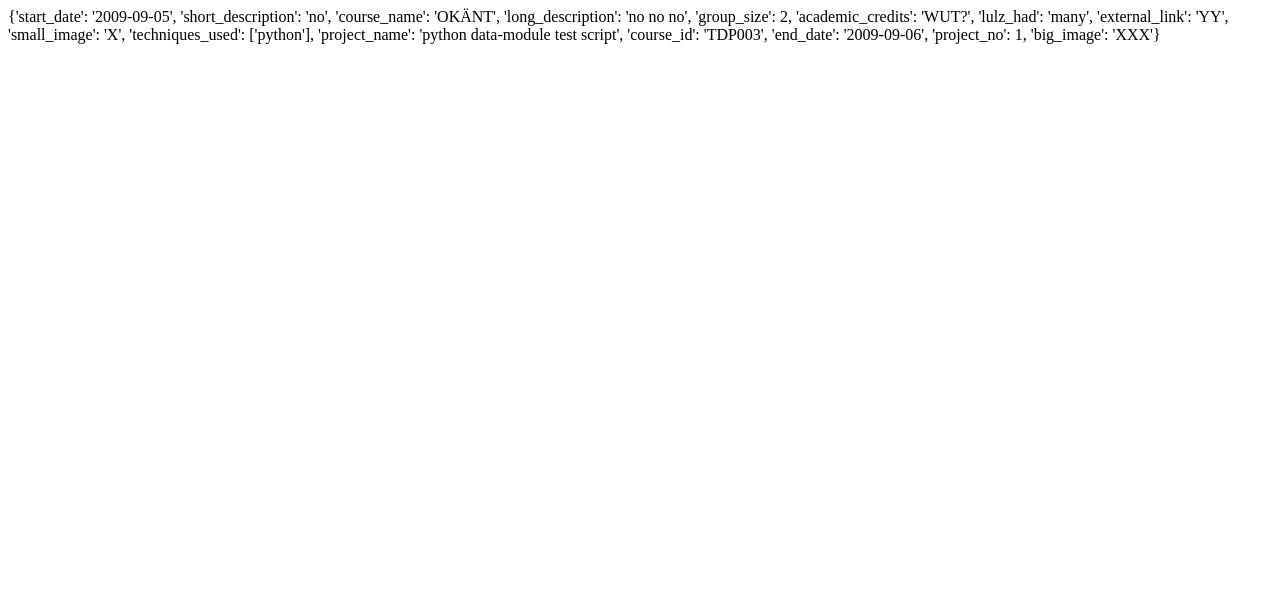
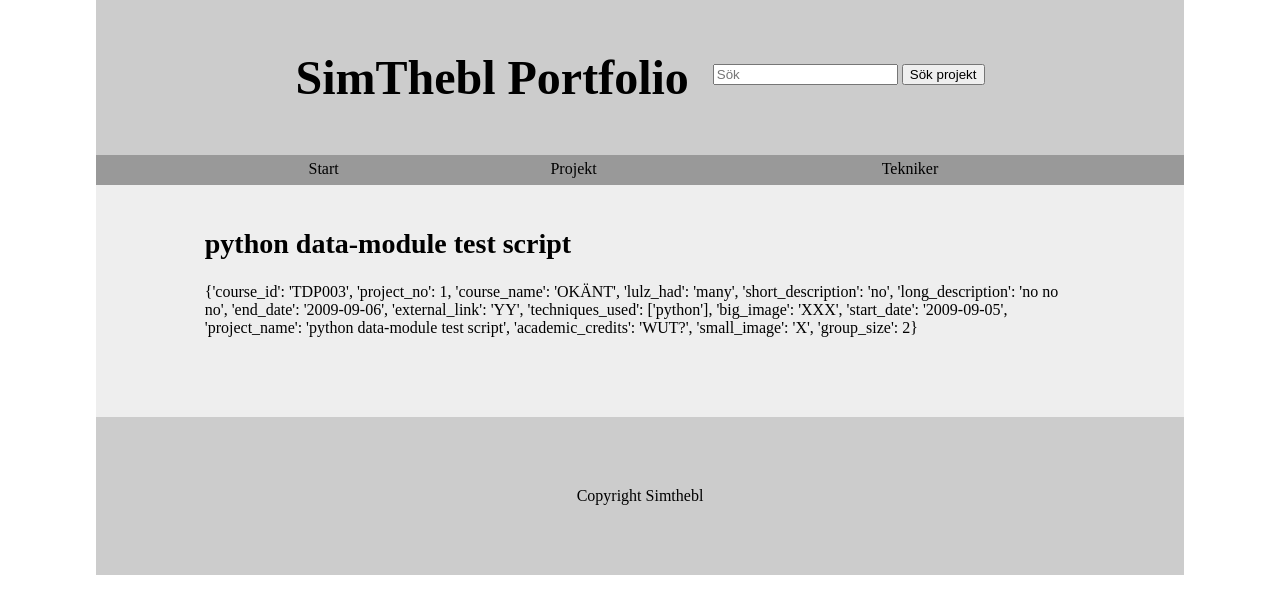
Before and after one commit to denfarligaslangen/portfolio, a Flask app: page /project/1 in a window 1280 px wide. Shown: the top 614 px of the page. Run offline with Flask 2, Linux system fonts and the light colour scheme.

Commit message:
lagt all design i en layout-fil och bråkat lite med css

```diff
--- a/doc/tdp003dagbok.txt
+++ b/doc/tdp003dagbok.txt
@@ -54,3 +54,9 @@ Idag har vi jobbat med lite olika saker. Dels har vi lagt till en remove_project
 
 16/10
 Idag har vi skrivit massor med dokomentation till systemet. Vi har också skrivit add_project och edit_project-funktioner till datalagret. Det hela har gått väldigt smärtfritt. Vi har även börjat tänka på implementationen av våra nya funktioner på hemsidan. Vi börjar känna oss stressade inför dokumentationsinlämning och projektredovisning... Möjligtvis en naturlig känsla, men vi har faktiskt en hel del kvar...
+
+17/10
+Idag har vi skrivit klart dokumentationen och skickat in den. Vi har även implementerat admin-sektionen av hemsidan. Vi har lyckats få allt att fungera felfritt förutom add project som genererar en del buggar. Dels lägger den till projekt men inte alla fält, eller så hoppar den till edit-funktionen istället. Får titta mer på detta nästa gång.
+
+19/10
+Idag löste vi add-funktionen på sidan. Det visade sig att det rörde sig om datatyps/konverteringsfel som så många gånger förr. Nu är felet fångat och fixat, så nu funkar funktionen. Har även jobbat med sidans design med css. Upptäckte även att hela sidan validerar i HTML5 och CSS3. Nu är det bara lite på designen och felkoder kvar att koda. Sen är allt klar!
--- a/web/server.py
+++ b/web/server.py
@@ -17,98 +17,127 @@ logging.basicConfig(filename='log.txt', level=logging.INFO)
 
 @app.route('/')
 def root():
+    status = 0
     db = data.load("data.json")
-    small_image, project_name, short = data.get_random_projects(db)
+    if db == None:
+        status = 1
+    else:
+        small_image, project_name, short = data.get_random_projects(db)
 
     template_file = "root.jinja"
     template = env.get_template( template_file )
-    templateVars = { "project" : str(project_name), "thumb" : small_image, "short_desc" : short, "style": flask.url_for('static',filename='style.css')  }
+    if status == 0:
+        templateVars = { "status": status, "project" : str(project_name), "thumb" : small_image, "short_desc" : short, "style": flask.url_for('static',filename='style.css')  }
+    elif status == 1:
+        templateVars = { "status": status, "style": flask.url_for('static',filename='style.css') }
 
     return template.render( templateVars )
 
 @app.route('/list', methods=['GET', 'POST'])
 def mylist():
+    status = 0
     db = data.load("data.json")
-    tech_list = data.get_techniques(db)
-    search_text = None
-    field_list = []
-    checked_tech_list = []
+    if db == None:
+        status = 1
+    else:
+        tech_list = data.get_techniques(db)
+        search_text = None
+        field_list = []
+        checked_tech_list = []
 
-    if flask.request.method == 'POST':
-        sort_o = u'desc'
-        sort_by_field = 'start_date'
-        key_number = 0
-        tech_number = 0
+        if flask.request.method == 'POST':
+            sort_o = u'desc'
+            sort_by_field = 'start_date'
+            key_number = 0
+            tech_number = 0
 
-        for key in db[0].keys():
-            key_number += 1
+            for key in db[0].keys():
+                key_number += 1
+                try:
+                    field_list.append(flask.request.form['field_'+key])
+                except:
+                    if key_number == len(db[0]) and field_list == []:
+                        field_list = None
+                    print("except herk")
+
+            for tech in tech_list:
+                tech_number += 1
+                try:
+                    checked_tech_list.append(flask.request.form['tech_'+tech])
+                except:
+                    if tech_number == len(tech_list) and checked_tech_list == []:
+                        checked_tech_list = None
+                    print("Except 5")
+
             try:
-                field_list.append(flask.request.form['field_'+key])
+                sort_by_field = (flask.request.form['sort_by_field'])
             except:
-                if key_number == len(db[0]) and field_list == []:
-                    field_list = None
-                print("except herk")
+                print("Except4")
 
-        for tech in tech_list:
-            tech_number += 1
             try:
-                checked_tech_list.append(flask.request.form['tech_'+tech])
+                search_text = flask.request.form['free_text']
+                if search_text == "":
+                    search_text = None
             except:
-                if tech_number == len(tech_list) and checked_tech_list == []:
-                    checked_tech_list = None
-                print("Except 5")
+                print("except")
 
-        try:
-            sort_by_field = (flask.request.form['sort_by_field'])
-        except:
-            print("Except4")
+                try:
+                    sort_o = flask.request.form['ascending']
+                except:
+                    print("except2")
 
-        try:
-            search_text = flask.request.form['free_text']
-            if search_text == "":
-                search_text = None
-        except:
-            print("except")
+            result = data.search(db=db, sort_by=sort_by_field, sort_order=sort_o, search=search_text, techniques=checked_tech_list, search_fields=field_list)
 
-        try:
-            sort_o = flask.request.form['ascending']
-        except:
-            print("except2")
+        else:
+            result = data.search(db=db)
 
-        result = data.search(db=db, sort_by=sort_by_field, sort_order=sort_o, search=search_text, techniques=checked_tech_list, search_fields=field_list)
-
-    else:
-        result = data.search(db=db)
-
-    if search_text == None: search_text = ""
+        if search_text == None: search_text = ""
 
     template_file = "list.jinja"
     template = env.get_template( template_file )
-    templateVars = { "result" : result, "db" : db, "search_text" : search_text, "techs": tech_list, "checked_fields": field_list, "checked_techs": checked_tech_list }
-
-    logging.info('Searched for: '+search_text)
+    if status == 0:
+        templateVars = { "status": status, "result" : result, "db" : db, "search_text" : search_text, "techs": tech_list, "checked_fields": field_list, "checked_techs": checked_tech_list, "style": flask.url_for('static',filename='style.css') }
+        logging.info('Searched for: '+search_text)
+    elif status == 1:
+        templateVars = { "status": status, "style" : flask.url_for('static',filename='style.css') }
 
     return template.render( templateVars )
 
 @app.route('/techniques')
 def techniques():
+    status = 0
     db = data.load("data.json")
-    techs = data.get_techniques(db)
+    if db == None:
+        status = 1
+    else:
+        techs = data.get_techniques(db)
 
     template_file = "techniques.jinja"
     template = env.get_template( template_file )
-    templateVars = { "techs" : techs, "stats" : data.get_technique_stats(db) }
+    if status == 0:
+        templateVars = { "status": status, "techs" : techs, "stats" : data.get_technique_stats(db), "style": flask.url_for('static',filename='style.css') }
+    else:
+        templateVars = { "status": status }
 
     return template.render( templateVars )
 
 @app.route('/project/<projectID>')
 def project(projectID):
+    status = 0
     db = data.load('data.json')
-    p = data.get_project(db, int(projectID))
+    if db == None:
+        status = 1
+    else:
+        p = data.get_project(db, int(projectID))
+        if p == None:
+            status = 2
 
     template_file = "project.jinja"
     template = env.get_template( template_file )
-    templateVars = { "project": p }
+    if status == 0:
+        templateVars = { "status": status, "project": p, "style": flask.url_for('static',filename='style.css') }
+    else:
+        templateVars = { "status": status }
 
     return template.render( templateVars )
 
@@ -160,13 +189,10 @@ def addit():
                     project[key] = [s.strip("' ") for s in flask.request.form[key][1:-1].split(',')]
                 else:
                     project[key] = flask.request.form[key]
-                print(key+":",project[key])
 
             if not edit.isdigit():
-                print('add')
                 db = data.add_project(db,'data.json',project)
             else:
-                print('edit')
                 db = data.edit_project(db,'data.json',int(flask.request.form['project_no']),project)
         except:
             print('except edit')
--- a/web/style/style.css
+++ b/web/style/style.css
@@ -1,4 +1,4 @@
-article, aside, figure, footer, header, hgroup, nav, section { display:block; }
+article, aside, figure, footer, header, hgroup, nav, section { display: block; }
 
 body {
     margin: 0;
@@ -28,26 +28,45 @@ nav li {
 }
 
 nav a {
-    display: block;
+    text-decoration: none;
+}
+
+nav a:link {
+    color: #000000;
+}
+
+nav a:visited {
+    color: #000000;
+}
+
+nav a:hover {
+    color: #CCCCCC;
+}
+
+nav a:active {
+    color: #FFFFFF;
 }
 
 header {
-    height: 200px;
     width: 85%;
     margin: 0 auto;
     background-color: #CCCCCC;
+    text-align: center;
+    padding: 50px 0;
 }
 
 header form {
-    float: right;
+    display: inline-block;
+    vertical-align: top;
+    margin-top: 14px;
+    margin-left: 10px;
 }
 
 footer {
     text-align: center;
-    height: 150px;
+    padding: 70px 0;
     width: 85%;
-    margin-left: auto;
-    margin-right: auto;
+    margin: 0 auto;
     background-color: #CCCCCC;
 }
 
@@ -67,11 +86,14 @@ article {
 }
 
 h1 {
-    font-size: 28px;
+    display: inline;
+    font-size: 48px;
+    margin-top: 20px;
+    margin-right: 10px;
 }
 
 h2 {
-    font-size: 48px;
+    font-size: 28px;
 }
 
 p {
--- /dev/null
+++ b/web/templates/layout.jinja
@@ -0,0 +1,38 @@
+<!DOCTYPE html>
+<html>
+  <head>
+    <title>Simthebl Portfolio</title>
+    <meta charset="UTF-8">
+    <link rel="stylesheet" type="text/css" href="{{ style }}">
+  </head>
+  <body>
+    {% if status == 0: %}
+    <header>
+      <h1>SimThebl Portfolio</h1>
+      <form action="list" method="POST">
+	<input name="free_text" placeholder="Sök">
+	<input type="submit" value="Sök projekt">
+      </form>
+    </header>
+    <nav>
+	<ul>
+          <li><a href="/">Start</a></li>
+	  <li><a href="/list">Projekt</a></li>
+	  <li><a href="/techniques">Tekniker</a></li>
+	</ul>
+      </nav>
+    <section>
+      <article>
+      {% block content %} {% endblock %}
+      </article>
+    </section>
+    <footer>
+      Copyright Simthebl
+    </footer>
+    {% elif status == 1: %}
+    <h2>Projektdatabasen hittades inte!</h2>
+    {% elif status == 2: %}
+    <h2>Det finns inget projekt med detta ID!</h2>
+    {% endif %}
+  </body>
+</html>
--- a/web/templates/project.jinja
+++ b/web/templates/project.jinja
@@ -1,10 +1,5 @@
-<!DOCTYPE html>
-<html>
-  <head>
-    <title>Simthebl Portfolio</title>
-    <meta charset="UTF-8">
-  </head>
-  <body>
-    {{ project }}
-  </body>
-</html>
+{% extends "layout.jinja" %}
+{% block content %}
+<h2>{{ project.project_name }}</h2>
+{{ project }}
+{% endblock %}
```
Also changed, not shown: web/data.json (+42 -44 lines), web/templates/list.jinja (+5 -10 lines), web/templates/root.jinja (+6 -34 lines), web/templates/techniques.jinja (+9 -14 lines).
